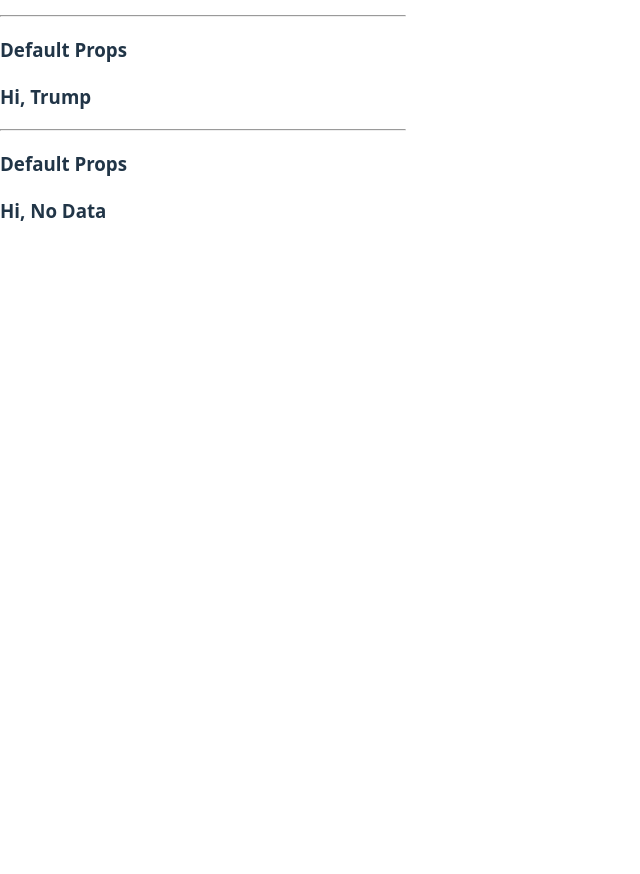
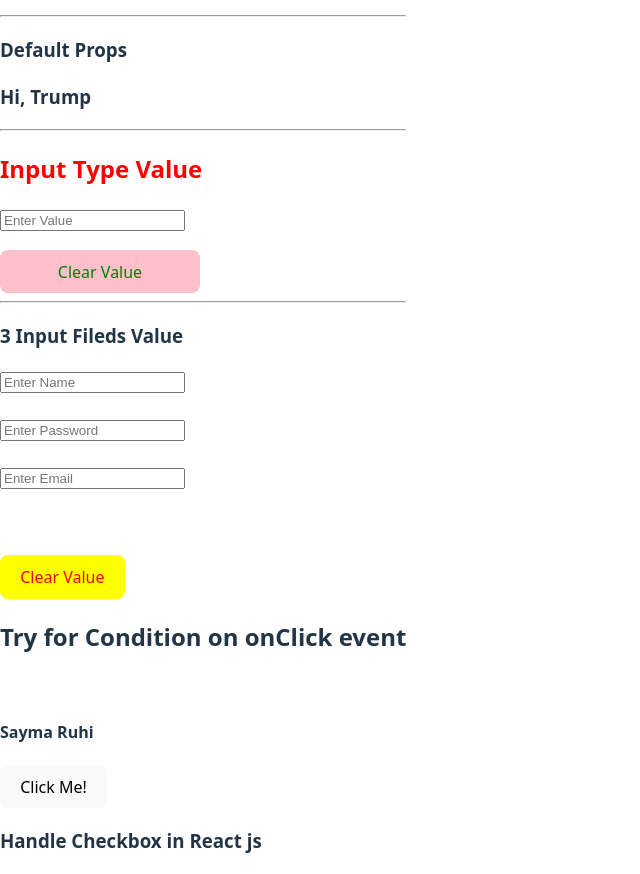
Before and after one commit to saymaruhi/condition1, a React (Vite) app: page / in a window 1280 px wide. Shown: the part 1160-2034 px from the top of the page, without its empty margins (0-640 px from the left). Before the commit the page ends 1404 px from the top, so only its background shows below. Built offline with nearby package versions, Linux system fonts and the light colour scheme.

Commit message:
added new file CheckBox

```diff
--- a/src/App.jsx
+++ b/src/App.jsx
@@ -1,7 +1,9 @@
 import { useState } from "react";
 
-import Test from "./useProps";
-import College, { DefaultProps } from "./arrayProps";
+
+import Test, {Inputfield, Fields, Try} from "./useProps";
+import College, { DefaultProps}  from "./arrayProps";
+import Checkbox from "./checkBox"
 
 function App() {
   const [display, setdisplay] = useState(true);
@@ -25,6 +27,8 @@
     grade: "A",
   }
 
+
+
   return (
     <div>
       <h2>Sprint1 page</h2>
@@ -37,10 +41,16 @@
       <Test user={userObject} />
       <Test user={userObject2} />
 
+
       <DefaultProps name= "Ram"/>
       <DefaultProps />
       <DefaultProps name= "Trump"/>
-      <DefaultProps />
+
+      <Inputfield />
+      <Fields />
+      <Try />
+      <Checkbox />
+
 
     </div>
   );
--- a/src/arrayProps.jsx
+++ b/src/arrayProps.jsx
@@ -2,7 +2,7 @@
     return(
         <div style= {{color: "red", border: "3px solid green", width: 400, backgroundColor: "pink"}}>
             <h2> Array Props</h2>
-            <h3>College Names:{name}</h3>
+            <h3>College Name:{name}</h3>
         </div>
     )
 }
--- /dev/null
+++ b/src/checkBox.jsx
@@ -0,0 +1,10 @@
+
+
+ function Checkbox(){
+    return(
+        <div>
+            <h3>Handle Checkbox in React js</h3>
+        </div>
+    )
+ }
+ export default Checkbox
--- a/src/useProps.jsx
+++ b/src/useProps.jsx
@@ -1,21 +1,75 @@
-function Test({user}){
-    return(
+import { useState } from "react";
+function Test({ user }) {
+  return (
     <div>
-        <hr/>
+      <hr />
       <h2>Props Component</h2>
       <h3>Name: {user.name}</h3>
       <h3>Age:{user.age}</h3>
       <h3>address:{user.address}</h3>
       <h3>gender:{user.gender}</h3>
+    </div>
+  );
+}
+
+export default Test;
+function Inputfield() {
+  const [val, setval] = useState("");
+  return (
+    <div>
+      <hr />
+      <h2 style={{ color: "red" }}>Input Type Value</h2>
+      <input
+        type="text"
+        value={val}
+        onChange={(event) => setval(event.target.value)}
+        placeholder="Enter Value" ></input>
+
+      <h3>{val}</h3>
+      <button
+        style={{ color: "green", background: "pink", width: 200 }}
+        onClick={() => setval("")}> Clear Value</button>
+    </div>
+  );
+}
+export { Inputfield };
+
+function Fields(){
+
+  const[name,setname]= useState("");
+  const[password,setpassword]= useState("");
+  const[email,setemail]= useState("");
+    return(
+        <div>
+          <hr/>
+          <h3>3 Input Fileds Value</h3>
+          <input type= "text" value={name} onChange= {(event)=> setname(event.target.value)} placeholder= "Enter Name"></input><br/><br/>
+          <input type= "password" value={password} onChange= {(event)=> setpassword(event.target.value)}placeholder= "Enter Password"></input><br/><br/>
+          <input type= "email" value={email} onChange= {(event)=> setemail(event.target.value)}placeholder= "Enter Email"></input><br/><br/><br/>
+
+          <h3>{name}</h3>
+          <h3>{password}</h3>
+          <h3>{email}</h3>
+          <button style={{color: "red", background:"yellow"}} onClick={()=> {setname(""), setpassword(""), setemail("")}}>Clear Value</button>
+
+        </div>
+    )
+}
+export {Fields}
+function Try(){
+  const[name,setname]= useState(true)
+  return(
+    <div>
+      <h2>Try for Condition on onClick event</h2>
+      <br/>
+      <h3>{name}</h3>
+      {name? <h4>Sayma Ruhi</h4> :null}
+
+      <button onClick={()=> setname(!name)}>Click Me!</button>
 
 
 
     </div>
   )
-
-
 }
-
-
-
-export default Test
+export{Try}
```
Lines whose indentation alone changed are shown as unchanged.
